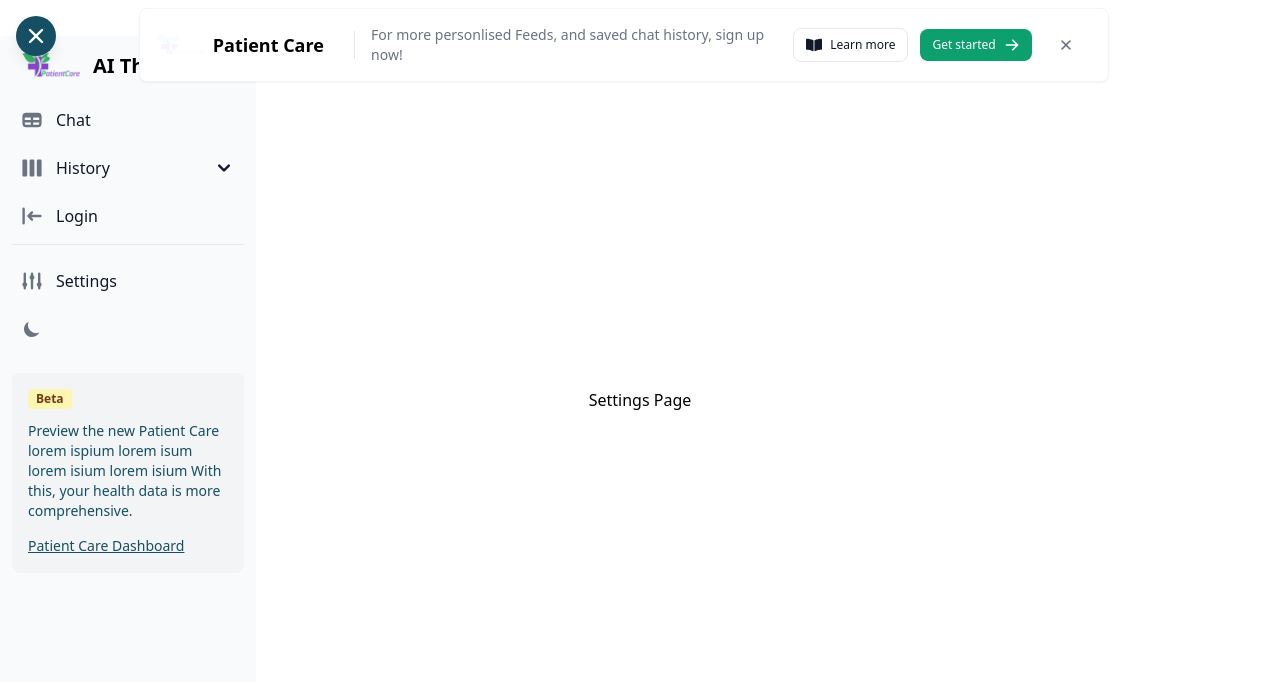
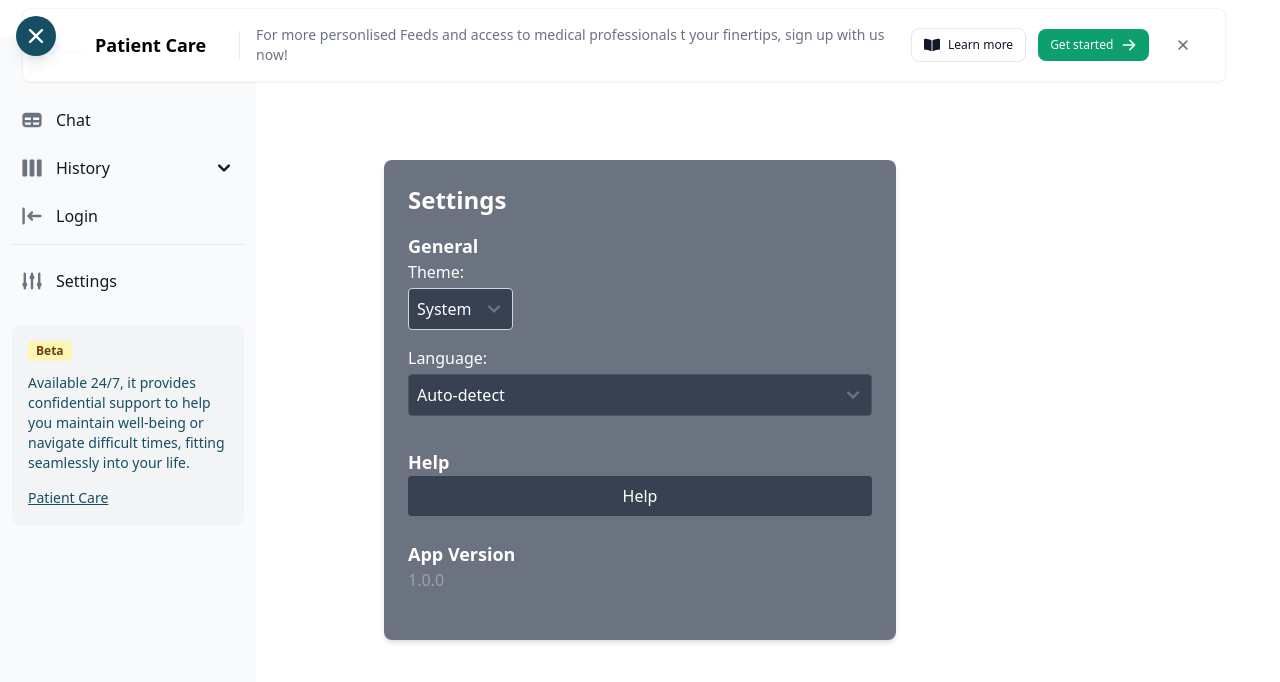
Before and after one commit to Rogendo/patient_care_therapist, a React (Vite) app: page /settings in a window 1280 px wide. Both pictures are taken after a click on the button 36 px from the left and 36 px from the top of the page. Shown: the top 682 px of the page. Built offline with nearby package versions, Linux system fonts and the light colour scheme.

Commit message:
copleted

```diff
--- a/src/App.tsx
+++ b/src/App.tsx
@@ -5,6 +5,7 @@ import { BrowserRouter as Router, Routes, Route } from 'react-router-dom';
 import { Settings } from "./pages/Settings"; // Adjust path as necessary
 
 function App() {
+
   return (
 
       <main className="flex min-h-screen items-center justify-center gap-0 dark:bg-gray-800">
--- a/src/components/ChatWindow.tsx
+++ b/src/components/ChatWindow.tsx
@@ -139,16 +139,17 @@ export const ChatWindow = () => {
           onKeyDown={handleKeyDown} // Add keydown event handler
         />
         <button
-          className="ml-2 p-2 bg-purple-500 text-white rounded-lg hover:bg-purple-600 flex items-center justify-center"
+          className="ml-2 p-2 bg-purple-200 text-white rounded-lg hover:bg-purple-400 flex items-center justify-center"
           onClick={handleSendMessage}
           disabled={loading}
           title="Send Message"
         >
-          <svg xmlns="http://www.w3.org/2000/svg" className="w-6 h-6" viewBox="0 0 20 20" fill="currentColor">
-            <path d="M1.5 10A1.5 1.5 0 000 11.5v2A1.5 1.5 0 001.5 15h.845L8.172 10.66 1.5 6H1.5z" />
-            <path d="M2 10.5V11h7.5L15 16.5 16.5 15l-8-8H2z" />
-            <path d="M19.11 1.84a1 1 0 00-1.41 0l-2.34 2.34L16.5 5h.586l-3.16 3.16a1 1 0 00-.15 1.5l2.34 2.34 2.34-2.34a1 1 0 000-1.41L19.11 1.84z" />
-          </svg>
+        <svg viewBox="0 0 1024 1024" className="icon w-6 h-6" xmlns="http://www.w3.org/2000/svg" fill="currentColor">
+          <path d="M633.319 722.634L429 860.298V672.034z" fill="#26a269"></path>
+          <path d="M446.662 681.407l388.442 104.557L960 163.702l-159.706 99.826L64 723.667z" fill="#33d17a"></path>
+          <path d="M446.662 681.407L960 163.702l-159.706 99.826L64 723.667z" fill="#c061cb"></path>
+        </svg>
+
         </button>
       </div>
 
--- /dev/null
+++ b/src/components/Modal.tsx
@@ -0,0 +1,82 @@
+import React, { useState, useEffect } from 'react';
+import { DarkThemeToggle } from 'flowbite-react';
+
+interface ModalProps {
+  isOpen: boolean;
+  onClose: () => void;
+}
+
+const Modal: React.FC<ModalProps> = ({ isOpen, onClose }) => {
+  const [isDarkTheme, setIsDarkTheme] = useState<boolean>(() => {
+    // Check localStorage for the user's theme preference
+    const savedTheme = localStorage.getItem('theme');
+    return savedTheme === 'dark';
+  });
+
+  useEffect(() => {
+    // Apply the theme to the document body
+    if (isDarkTheme) {
+      document.documentElement.classList.add('dark');
+      localStorage.setItem('theme', 'dark'); // Save the preference
+    } else {
+      document.documentElement.classList.remove('dark');
+      localStorage.setItem('theme', 'light'); // Save the preference
+    }
+  }, [isDarkTheme]);
+
+  const toggleTheme = () => {
+    setIsDarkTheme(!isDarkTheme);
+  };
+
+  if (!isOpen) {
+    return null;
+  }
+
+  return (
+    <div className="fixed inset-0 bg-gray-500 bg-opacity-75 flex items-center justify-center">
+      <div className="bg-white p-8 rounded w-96 text-center dark:bg-gray-800 dark:text-white">
+        <h2 className="text-2xl font-bold mb-4">Settings</h2>
+        <div className='columns-2'>
+          <p className="font-bold mb-8 block">Theme</p>
+          {/* Toggle the theme when DarkThemeToggle is clicked */}
+          <DarkThemeToggle onClick={toggleTheme} />
+        </div>
+
+        {/* Language Selection Section */}
+        <section className="columns-2 mb-4">
+          <label htmlFor="language-select" className="font-bold mb-2 block">
+            Select Language:
+          </label>
+          <select
+            id="language-select"
+            className="border border-gray-300 rounded p-2 w-full"
+            defaultValue="English"
+            disabled
+            aria-label="Language selection"
+          >
+            <option value="English">Auto-Detect</option>
+            <option value="Spanish" disabled>Spanish</option>
+            <option value="French" disabled>French</option>
+            <option value="German" disabled>German</option>
+          </select>
+        </section>
+
+        {/* App Version Section */}
+        <section className="columns-2 mb-8">
+          <h3 className="font-bold mb-2">App Version:</h3>
+          <p>v1.0.0</p>
+        </section>
+
+        {/* Close Modal Button */}
+        <button
+          className="mt-4 bg-blue-500 hover:bg-blue-700 text-white py-2 px-4 rounded"
+          onClick={onClose}
+        >
+          Close
+        </button>
+      </div>
+    </div>
+  );
+};
+
+export default Modal;
--- /dev/null
+++ b/src/components/NotFound.tsx
@@ -0,0 +1,29 @@
+import React from 'react';
+
+interface NotFoundModalProps {
+  isOpen: boolean;
+  onClose: () => void;
+}
+
+const NotFoundModal: React.FC<NotFoundModalProps> = ({ isOpen, onClose }) => {
+  if (!isOpen) {
+    return null;
+  }
+
+  return (
+    <div className="fixed inset-0 bg-gray-500 bg-opacity-75 flex items-center justify-center z-50">
+      <div className="bg-white p-6 rounded-lg shadow-lg w-96 text-center">
+        <h2 className="text-3xl font-bold text-red-600 mb-4">404 Error</h2>
+        <p className="text-lg mb-4">Oops! Page Not Found Error.</p>
+        <button
+          className="mt-4 bg-blue-500 hover:bg-blue-700 text-white py-2 px-4 rounded"
+          onClick={onClose}
+        >
+          close
+        </button>
+      </div>
+    </div>
+  );
+};
+
+export default NotFoundModal;
--- a/src/components/SideBar.tsx
+++ b/src/components/SideBar.tsx
@@ -3,12 +3,30 @@ import { Badge, Sidebar } from "flowbite-react";
 import { HiLogin, HiAdjustments, HiTable, HiViewBoards } from "react-icons/hi";
 import { DarkThemeToggle } from "flowbite-react";
 import { HiMenu, HiX } from "react-icons/hi"; // Import icons for toggle
-import { Link } from 'react-router-dom';
+import Modal from './Modal';
+import NotFoundModal from './NotFound';
 
 export function SideBar() {
   // State to manage the visibility of the sidebar
   const [isSidebarOpen, setIsSidebarOpen] = useState(false);
+  const [isModalOpen, setModalOpen] = useState(false);
+  const [isNotFoundOpen, setNotFoundOpen] = useState(false);
 
+  const openNotFound = ()=>{
+    setNotFoundOpen(true);
+  }
+
+  const closeNotFound = ()=>{
+    setNotFoundOpen(false);
+
+  }
+  const openModal = () => {
+    setModalOpen(true);
+  };
+
+  const closeModal = () => {
+    setModalOpen(false);
+  };
   // Function to toggle the sidebar visibility
   const toggleSidebar = () => {
     setIsSidebarOpen(!isSidebarOpen);
@@ -44,27 +62,35 @@ export function SideBar() {
               {/* Logic to list all available chat history for that specific user */}
             </Sidebar.Collapse>
 
-            <Sidebar.Item href="#" icon={HiLogin}>
+            <Sidebar.Item href="#" onClick={openNotFound} icon={HiLogin}>
               {isSidebarOpen && "Login"}
             </Sidebar.Item>
+            {/* 404 noModel component */}
+            <NotFoundModal isOpen={isNotFoundOpen} onClose={closeNotFound}>
+
+            </NotFoundModal>
 
             <Sidebar.ItemGroup>
-              <Sidebar.Item href="/settings" icon={HiAdjustments}>
+            <Sidebar.Item href="#" onClick={openModal} icon={HiAdjustments}>
                 {isSidebarOpen && "Settings"}
-                {/* <Sidebar.Item as={Link} to="/settings" icon={HiAdjustments}> Link to Settings Page */}
             </Sidebar.Item>
-              {isSidebarOpen && <DarkThemeToggle />}
+
+            {/* Modal Component */}
+            <Modal isOpen={isModalOpen} onClose={closeModal}>
+
+            </Modal>
             </Sidebar.ItemGroup>
           </Sidebar.ItemGroup>
         </Sidebar.Items>
 
         <Sidebar.CTA>
+          {/* <div className='mb-3 flex items-center bottom-1 '> */}
             <div className="mb-3 flex items-center">
               <Badge color="warning">Beta</Badge>
             </div>
             {isSidebarOpen && (
               <div className="mb-3 text-sm text-cyan-900 dark:text-gray-400">
-              Preview the new Patient Care lorem ispium lorem isum lorem isium lorem isium  With this, your health data is more comprehensive.
+                Available 24/7, it provides confidential support to help you maintain well-being or navigate difficult times, fitting seamlessly into your life.
               </div>
             )}
             {isSidebarOpen && (
@@ -72,9 +98,10 @@ export function SideBar() {
                 className="text-sm text-cyan-900 underline hover:text-cyan-800 dark:text-gray-400 dark:hover:text-gray-300"
                 href="#"
               >
-              Patient Care Dashboard
+                Patient Care
               </a>
             )}
+          {/* </div> */}
         </Sidebar.CTA>
       </Sidebar>
     </div>
--- a/src/components/SignupBanner.tsx
+++ b/src/components/SignupBanner.tsx
@@ -17,20 +17,20 @@ export function SigupBanner() {
             </span>
           </a>
           <p className="flex items-center text-sm font-normal text-gray-500 dark:text-gray-400">
-            For more personlised Feeds, and saved chat history, sign up now!
+            For more personlised Feeds and access to medical professionals t your finertips, sign up with us now!
           </p>
         </div>
 
 
       <div className="flex shrink-0 items-center">
           <a
-            href="#"
+            href="https://www.patientcare.care/healthcoverage"
             className="mr-3 inline-flex items-center justify-center rounded-lg border border-gray-200 bg-white px-3 py-2 text-xs font-medium text-gray-900 hover:bg-gray-100 hover:text-cyan-700 focus:z-10 focus:outline-none focus:ring-4 focus:ring-gray-200 dark:border-gray-600 dark:bg-gray-800 dark:text-gray-400 dark:hover:bg-gray-700 dark:hover:text-white dark:focus:ring-gray-700">
             <FaBookOpen className="mr-2 h-4 w-4" />
             Learn more
           </a>
           <a
-            href="#"
+            href="https://www.patientcare.care/doctors"
             className="mr-2 inline-flex items-center justify-center rounded-lg bg-green-500 px-3 py-2 text-xs font-medium text-white hover:bg-green-200 focus:outline-none focus:ring-4 focus:ring-green-300 dark:bg-green-600 dark:hover:bg-green-700 dark:focus:ring-green-500">
             Get started
             <HiArrowRight className="ml-2 h-4 w-4" />
@@ -42,6 +42,7 @@ export function SigupBanner() {
         </div>
 
     </Banner>
+    // TODO : Add google analytics to monitor how long your users visit with your site, how long they spend on the site, and also predict the traffic mONITOR YOUR CHATBOT TRAFFIC
     // TODO : Session Id and saving the user sessions
     // TODO : Implement Language translation Models
     // TODO : Speech recognition
--- a/src/pages/Settings.tsx
+++ b/src/pages/Settings.tsx
@@ -1,15 +1,95 @@
 import React, { useState } from 'react';
 
-interface Props {
-    // Add props as needed
+export function Settings() {
+    const [theme, setTheme] = useState<string>('System');
+    const [showCode, setShowCode] = useState<boolean>(false);
+    const [language, setLanguage] = useState<string>('Auto-detect');
+
+    const handleThemeChange = (e: React.ChangeEvent<HTMLSelectElement>) => {
+        setTheme(e.target.value);
+    };
+
+    const handleShowCodeChange = (e: React.ChangeEvent<HTMLInputElement>) => {
+        setShowCode(e.target.checked);
+    };
+
+    const handleLanguageChange = (e: React.ChangeEvent<HTMLSelectElement>) => {
+        setLanguage(e.target.value);
+    };
+
+    const handleArchiveChats = () => {
+        console.log('Archived all chats');
+        // Add your archive chat logic here
+    };
+
+
+
+    const appVersion = "1.0.0"; // Set your app version here
+
+    return (
+        <div className="max-w-lg  mx-auto w-full p-6 bg-gray-500 text-white rounded-lg shadow-md">
+            <h2 className="text-2xl font-semibold mb-4">Settings</h2>
+
+            <div className="mb-8">
+                <h3 className="text-lg font-semibold">General</h3>
+                <div className="mb-4">
+                    <label className="block mb-1">Theme:</label>
+                    <select
+                        value={theme}
+                        onChange={handleThemeChange}
+                        className="w-200 p-2 bg-gray-700 border border-gray-300 rounded"
+                    >
+                        <option value="System">System</option>
+                        <option value="Light">Light</option>
+                        <option value="Dark">Dark</option>
+                    </select>
+                </div>
+                {/* <div className="flex items-center mb-4">
+                    <input
+                        type="checkbox"
+                        checked={showCode}
+                        onChange={handleShowCodeChange}
+                        className="mr-2"
+                    />
+                    <label>Always show code when using data analyst</label>
+                </div> */}
+                <div className="mb-4">
+                    <label className="block mb-1">Language:</label>
+                    <select
+                        value={language}
+                        onChange={handleLanguageChange}
+                        className="w-full p-2 bg-gray-700 border border-gray-600 rounded"
+                    >
+                        <option value="Auto-detect">Auto-detect</option>
+                        <option value="English">English</option>
+                        <option value="Swahili">Zulu</option>
+                        <option value="Swahili">French</option>
+                        <option value="Swahili">Swahili</option>
+                        <option value="Swahili">Arabic</option>
+                        <option value="Swahili">Afrikanas</option>
+
+                        {/* Add more languages as needed */}
+                    </select>
+                </div>
+
+            </div>
+
+            {/* Help Section */}
+            <div className="mb-6">
+                <h3 className="text-lg font-semibold">Help</h3>
+                <button
+                    className="w-full bg-gray-700 hover:bg-gray-600 text-white py-2 rounded"
+                    onClick={() => console.log('Help clicked')}
+                >
+                    Help
+                </button>
+            </div>
+
+            {/* App Version Section */}
+            <div className="mb-6">
+                <h3 className="text-lg font-semibold">App Version</h3>
+                <p className="text-gray-400">{appVersion}</p>
+            </div>
+        </div>
+    );
 }
-
-export function  Settings(){
-    return (
-        <div>
-            Settings Page
-            {/* Add your settings page content here */}
-        </div>
-    )
-
-};
```
Lines whose indentation alone changed are shown as unchanged.
